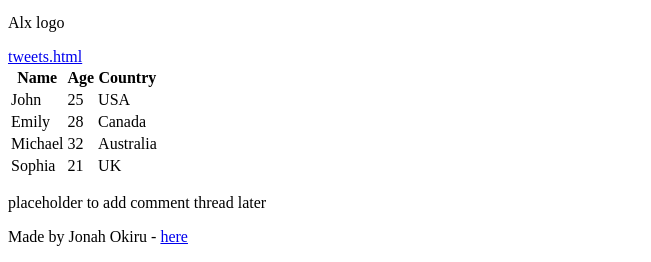
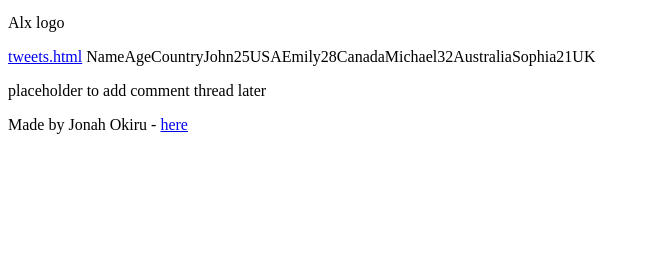
Before and after one commit to Jonah-Okiru/My_First_Portfolio, a plain HTML site: page html_basic/index.html in a window 1280 px wide. Shown: the part 907-1169 px from the top of the page, without its empty margins (0-651 px from the left). After the commit the page ends 1057 px from the top, so only its background shows below. Drawn offline with Linux system fonts and the light colour scheme.

Commit message:
Correction on index.html file

```diff
--- a/html_basic/index.html
+++ b/html_basic/index.html
@@ -29,29 +29,29 @@
 
                 <table>
                     <tr>
-                        <th>Name</th>
-                        <th>Age</th>
-                        <th>Country</th>
+                        <thead>Name</thead>
+                        <thead>Age</thead>
+                        <thead>Country</thead>
                     </tr>
                     <tr>
-                        <td>John</td>
-                        <td>25</td>
-                        <td>USA</td>
+                        <tbody>John</tbody>
+                        <tbody>25</tbody>
+                        <tbody>USA</tbody>
                     </tr>
                     <tr>
-                        <td>Emily</td>
-                        <td>28</td>
-                        <td>Canada</td>
+                        <tbody>Emily</tbody>
+                        <tbody>28</tbody>
+                        <tbody>Canada</tbody>
                     </tr>
                     <tr>
-                        <td>Michael</td>
-                        <td>32</td>
-                        <td>Australia</td>
+                        <tbody>Michael</tbody>
+                        <tbody>32</tbody>
+                        <tbody>Australia</tbody>
                     </tr>
                     <tr>
-                        <td>Sophia</td>
-                        <td>21</td>
-                        <td>UK</td>
+                        <tbody>Sophia</tbody>
+                        <tbody>21</tbody>
+                        <tbody>UK</tbody>
                     </tr>
                 </table>
             </article>
```
